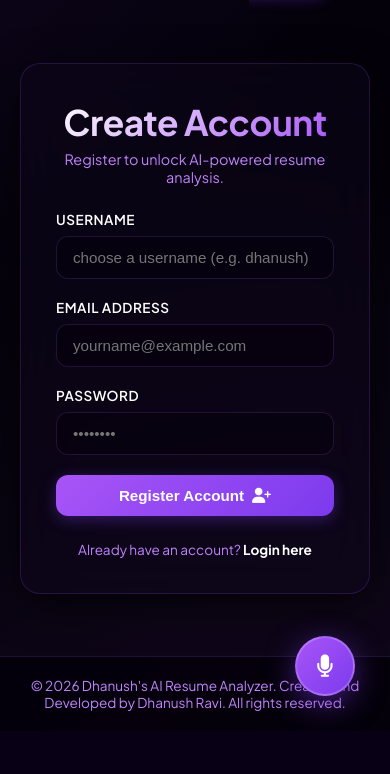
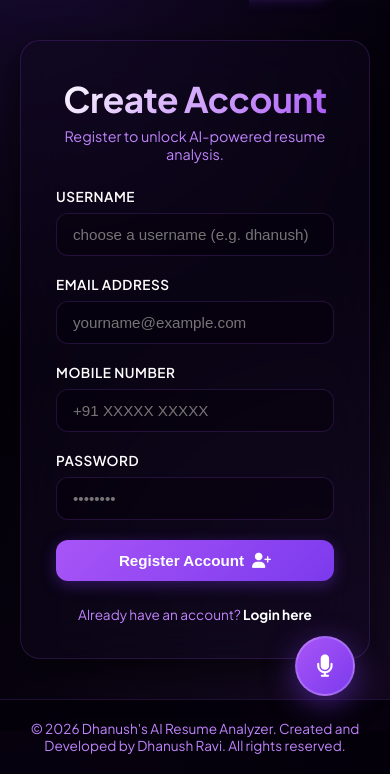
Before and after one commit to DhanushRavi05/AI_resume_analyzer, a Flask app: page /register in a window 390 px wide. Shown: the part 113-887 px from the top of the page. Before the commit the page ends 825 px from the top, so only its background shows below. Run offline with Flask 3, Linux system fonts and the light colour scheme; some libraries are stand-ins or nearby versions.

Commit message:
Implement secure registration OTP flow and show mobile credentials on admin page

```diff
--- a/app.py
+++ b/app.py
@@ -34,6 +34,7 @@ class User(db.Model, UserMixin):
     id = db.Column(db.Integer, primary_key=True)
     username = db.Column(db.String(100), unique=True, nullable=False)
     email = db.Column(db.String(150), unique=True, nullable=False)
+    mobile_number = db.Column(db.String(50), nullable=True)
     password_hash = db.Column(db.String(250), nullable=False)
     is_admin = db.Column(db.Boolean, default=False)
     profile = db.relationship('Profile', backref='user', uselist=False, cascade="all, delete-orphan")
@@ -79,7 +80,7 @@ def load_user(user_id):
 with app.app_context():
     db.create_all()
 
-    # Auto-migration schema check: Add parser_backend column if it doesn't exist
+    # Auto-migration schema check: Add parser_backend and mobile_number columns if they don't exist
     try:
         from sqlalchemy import text
         with db.engine.connect() as conn:
@@ -87,6 +88,13 @@ with app.app_context():
             columns = [row[1] for row in result.fetchall()]
             if 'parser_backend' not in columns:
                 conn.execute(text("ALTER TABLE analysis ADD COLUMN parser_backend VARCHAR(50) DEFAULT 'Python'"))
+                conn.commit()
+
+            # Check user table for mobile_number column
+            result_user = conn.execute(text("PRAGMA table_info(user)"))
+            columns_user = [row[1] for row in result_user.fetchall()]
+            if 'mobile_number' not in columns_user:
+                conn.execute(text("ALTER TABLE user ADD COLUMN mobile_number VARCHAR(50) DEFAULT 'N/A'"))
                 conn.commit()
     except Exception as db_err:
         print(f"[DB] Migration check failed: {db_err}")
@@ -98,6 +106,7 @@ with app.app_context():
         admin = User(
             username='dhanush',
             email='dhanush@resumeai.com',
+            mobile_number='+910000000000',
             password_hash=hashed_password,
             is_admin=True
         )
@@ -113,6 +122,7 @@ with app.app_context():
         db.session.add(admin_profile)
     else:
         admin_user.password_hash = hashed_password
+        admin_user.mobile_number = '+910000000000'
 
     # Pre-seed user accounts for Dhanush to prevent deletion on Render container restarts
     dhanush_1485 = User.query.filter_by(email='dhanushravi1485@gmail.com').first()
@@ -120,6 +130,7 @@ with app.app_context():
         dhanush_1485 = User(
             username='dhanush_1485',
             email='dhanushravi1485@gmail.com',
+            mobile_number='+919876543210',
             password_hash=generate_password_hash('password123'),
             is_admin=False
         )
@@ -127,6 +138,7 @@ with app.app_context():
         db.session.flush()
 
     dhanush_1485.password_hash = generate_password_hash('password123')
+    dhanush_1485.mobile_number = '+919876543210'
 
     if not dhanush_1485.profile:
         p1 = Profile(
@@ -144,6 +156,7 @@ with app.app_context():
         dhanush_1735 = User(
             username='dhanush_1735',
             email='dhanushravi1735@gmail.com',
+            mobile_number='+919876543211',
             password_hash=generate_password_hash('password123'),
             is_admin=False
         )
@@ -151,6 +164,7 @@ with app.app_context():
         db.session.flush()
 
     dhanush_1735.password_hash = generate_password_hash('password123')
+    dhanush_1735.mobile_number = '+919876543211'
 
     if not dhanush_1735.profile:
         p2 = Profile(
@@ -423,12 +437,14 @@ def register():
         return redirect(url_for('upload'))
 
     if request.method == 'POST':
+        import random
         username = request.form.get('username').strip()
         email = request.form.get('email').strip()
+        mobile_number = request.form.get('mobile_number').strip()
         password = request.form.get('password')
 
         # Validations
-        if not username or not email or not password:
+        if not username or not email or not password or not mobile_number:
             flash('All fields are required!', 'danger')
             return redirect(url_for('register'))
 
@@ -441,19 +457,72 @@ def register():
             flash('Username or Email already registered!', 'danger')
             return redirect(url_for('register'))
 
-        hashed_password = generate_password_hash(password)
-        is_admin = False
-        if username.lower() == 'dhanush' or email.lower() == 'dhanush@resumeai.com':
-            is_admin = True
+        # Generate random 6-digit OTP code
+        otp = str(random.randint(100000, 999999))
 
-        new_user = User(username=username, email=email, password_hash=hashed_password, is_admin=is_admin)
-        db.session.add(new_user)
-        db.session.commit()
+        # Store temporary data in Flask Session
+        from flask import session
+        session['temp_reg'] = {
+            'username': username,
+            'email': email,
+            'mobile_number': mobile_number,
+            'password': password
+        }
+        session['reg_otp'] = otp
 
-        flash('Registration successful! Please login.', 'success')
-        return redirect(url_for('login'))
+        print("\n" + "="*40)
+        print(f"🎙️ [OTP SYSTEM] CODE {otp} SENT TO MOBILE: {mobile_number}")
+        print("="*40 + "\n")
+
+        flash(f'Verification OTP sent to {mobile_number}!', 'info')
+        return redirect(url_for('verify_otp'))
 
     return render_template('register.html')
+
+@app.route('/verify-otp', methods=['GET', 'POST'])
+def verify_otp():
+    from flask import session
+    temp_reg = session.get('temp_reg')
+    reg_otp = session.get('reg_otp')
+
+    if not temp_reg or not reg_otp:
+        flash('Session expired. Please register again.', 'warning')
+        return redirect(url_for('register'))
+
+    if request.method == 'POST':
+        otp_code = request.form.get('otp_code', '').strip()
+        if otp_code == reg_otp:
+            # Create user database record
+            username = temp_reg['username']
+            email = temp_reg['email']
+            mobile_number = temp_reg['mobile_number']
+            password = temp_reg['password']
+
+            hashed_password = generate_password_hash(password)
+            is_admin = False
+            if username.lower() == 'dhanush' or email.lower() == 'dhanush@resumeai.com':
+                is_admin = True
+
+            new_user = User(
+                username=username,
+                email=email,
+                mobile_number=mobile_number,
+                password_hash=hashed_password,
+                is_admin=is_admin
+            )
+            db.session.add(new_user)
+            db.session.commit()
+
+            # Clear session
+            session.pop('temp_reg', None)
+            session.pop('reg_otp', None)
+
+            flash('Registration complete! Please login.', 'success')
+            return redirect(url_for('login'))
+        else:
+            flash('Invalid OTP code. Please check and try again!', 'danger')
+
+    return render_template('verify_otp.html', mobile=temp_reg['mobile_number'], otp=reg_otp)
 
 @app.route('/login', methods=['GET', 'POST'])
 def login():
--- a/templates/register.html
+++ b/templates/register.html
@@ -20,6 +20,12 @@
             <input type="email" id="email" name="email" class="form-control" placeholder="yourname@example.com" required autocomplete="email">
         </div>
 
+        <!-- Mobile Number Input -->
+        <div class="form-group">
+            <label for="mobile_number" class="form-label">Mobile Number</label>
+            <input type="text" id="mobile_number" name="mobile_number" class="form-control" placeholder="+91 XXXXX XXXXX" required autocomplete="tel">
+        </div>
+
         <!-- Password Input -->
         <div class="form-group">
             <label for="password" class="form-label">Password</label>
```
Also changed, not shown: templates/admin.html (+8 -2 lines), templates/upload.html (+4 -4 lines), templates/verify_otp.html (added, +39 -0 lines), static/images/proper_resume_guide.jpg (added).
